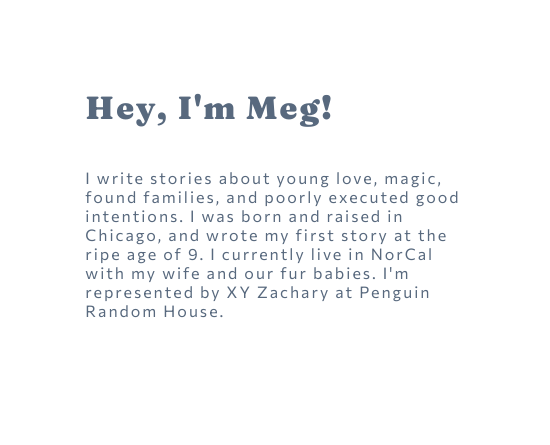
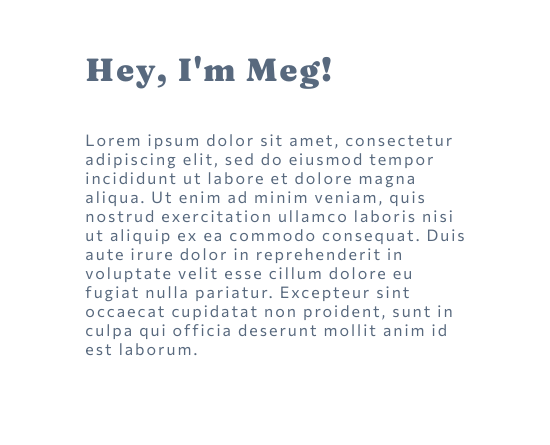
Before and after one commit to meganeday/frontend-practice, a plain HTML site: page index.html in a window 1280 px wide. Shown: the part 197-642 px from the top of the page, 0-550 px from the left. Drawn offline with Linux system fonts and the light colour scheme.

Commit message:
lorem ipsum

```diff
--- a/index.html
+++ b/index.html
@@ -24,7 +24,7 @@
       <div class="bio-wrapper">
         <h1>Hey, I'm Meg!</h1>
           <p class="paragraph" id="paragraph">
-            I write stories about young love, magic, found families, and poorly executed good intentions. I was born and raised in Chicago, and wrote my first story at the ripe age of 9. I currently live in NorCal with my wife and our fur babies. I'm represented by XY Zachary at Penguin Random House.
+            Lorem ipsum dolor sit amet, consectetur adipiscing elit, sed do eiusmod tempor incididunt ut labore et dolore magna aliqua. Ut enim ad minim veniam, quis nostrud exercitation ullamco laboris nisi ut aliquip ex ea commodo consequat. Duis aute irure dolor in reprehenderit in voluptate velit esse cillum dolore eu fugiat nulla pariatur. Excepteur sint occaecat cupidatat non proident, sunt in culpa qui officia deserunt mollit anim id est laborum.
           </p>
         </div>
       <img class="headshot" src="images/headshot.jpg" />
```
